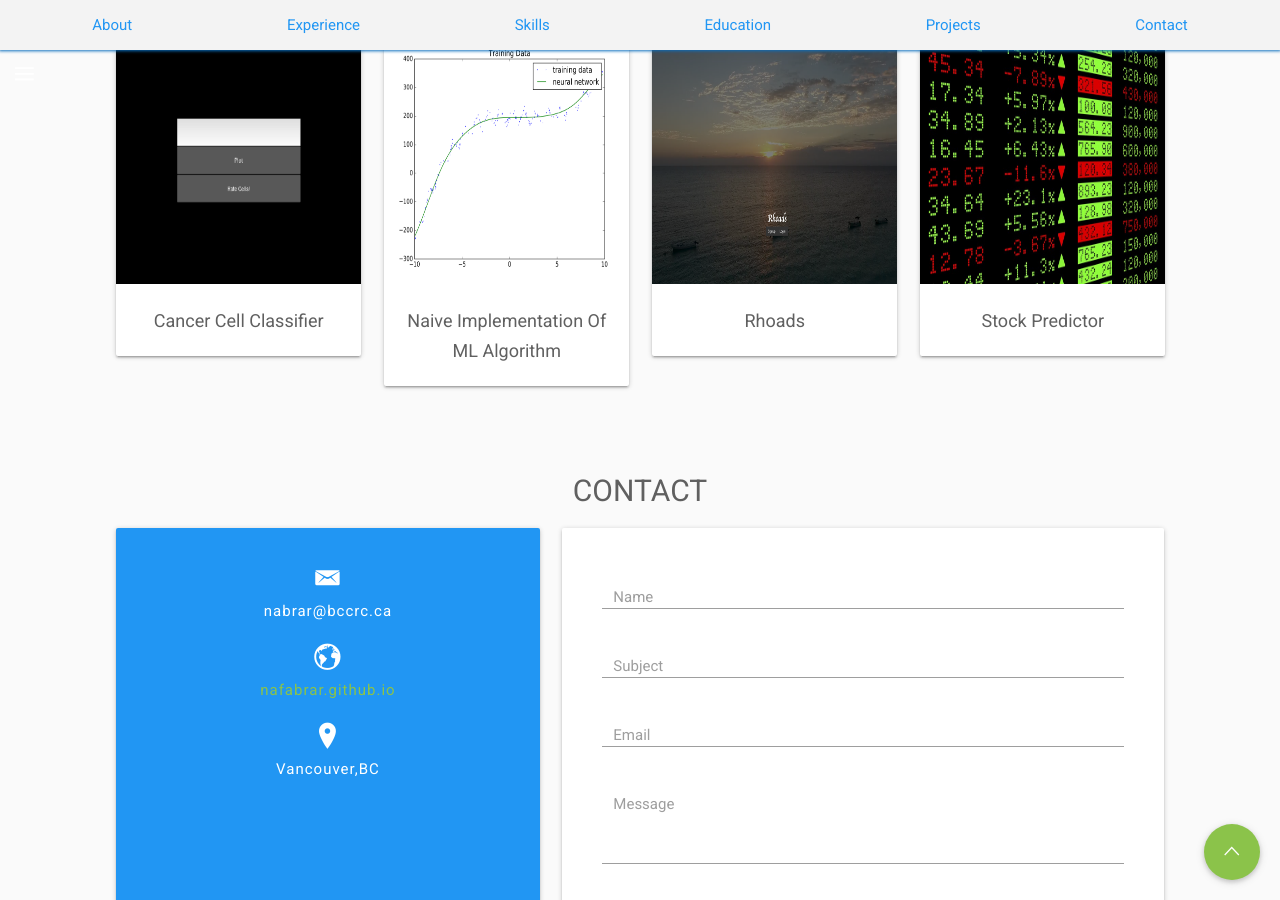
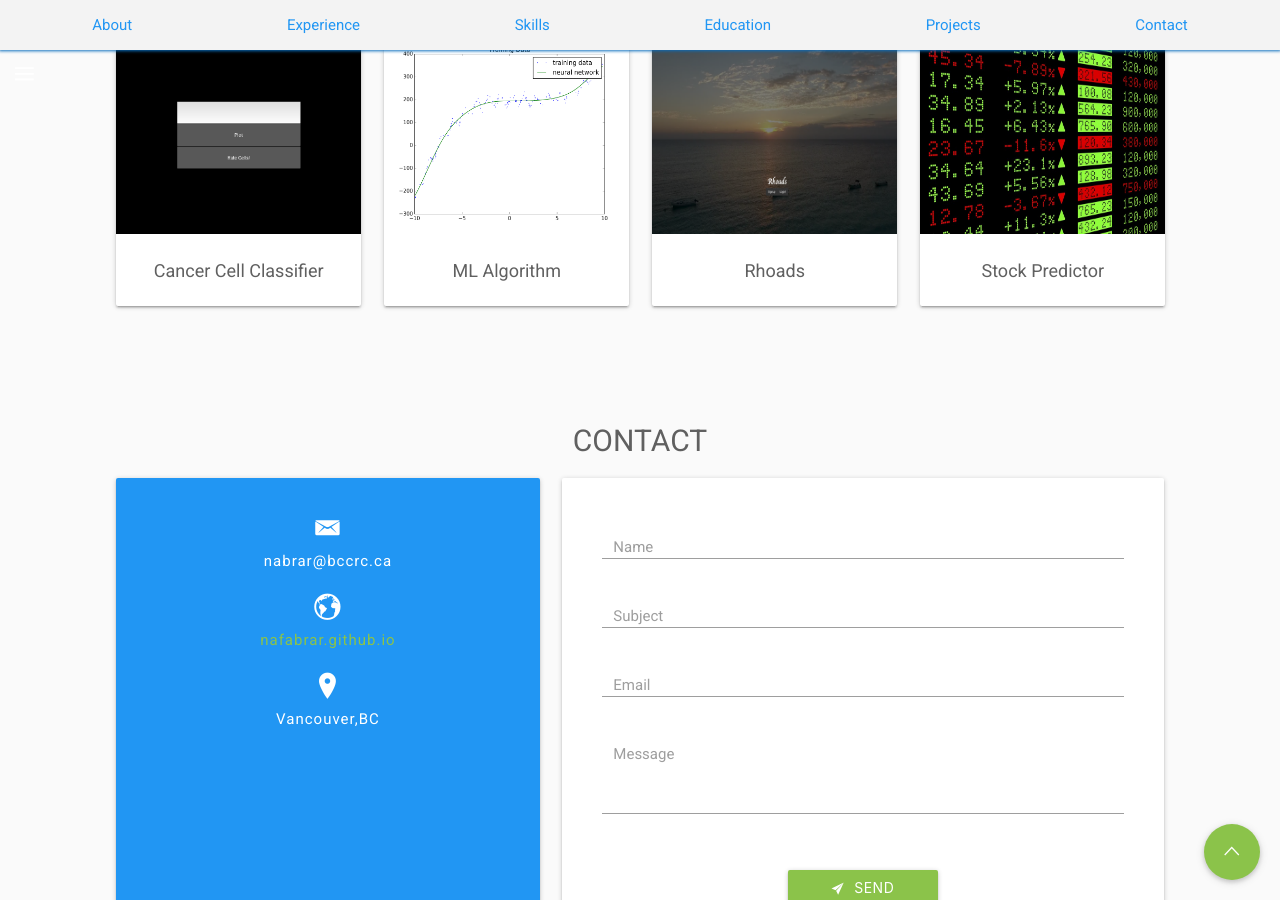
Before and after one commit to nafabrar/nafabrar.github.io, a Jekyll site: the page index.html, which Jekyll copies as it is, in a window 1280 px wide and 900 px high, scrolled down 2511 px. Built offline with Jekyll 4.4.1, drawn with Linux system fonts in a browser that asks for light colours; nearby versions of some CDN libraries; some web fonts are replaced; library files that are not in the unit come from our copies.

Commit message:
Update index.html

```diff
--- a/index.html
+++ b/index.html
@@ -526,7 +526,7 @@
                     <div class="portfolio card">
                         <figure class="hover-effect">
                             <!-- Portfolio Image -->
-                            <img class="img-responsive" src="images/portfolios/CC1.jpg" alt="" style="height:250px;" >
+                            <img class="img-responsive" src="images/portfolios/CC1.jpg" alt="" style="height:200px;" >
                             <!-- open-modal ID -->
                             <a data-toggle="modal" data-target="#modal1" href="#0">
                                 <figcaption><span>View Details</span></figcaption>
@@ -572,14 +572,14 @@
                     <div class="portfolio card">
                         <figure class="hover-effect">
                             <!-- Portfolio Image -->
-                            <img class="img-responsive" src="images/portfolios/nn.png" alt="" style="height:250px;">
+                            <img class="img-responsive" src="images/portfolios/nn.png" alt="" style="height:200px;">
                             <!-- open-modal ID -->
                             <a data-toggle="modal" data-target="#modal2" href="#0">
                                 <figcaption><span>View Details</span></figcaption>
                             </a>
                         </figure>
                         <!-- Portfolio Title -->
-                        <h6 class="text-capitalize text-center">Naive implementation of ML algorithm</h6>
+                        <h6 class="text-capitalize text-center">ML algorithm</h6>
                     </div>
                 </div>
                 <!-- ./Portfolio -->
@@ -618,7 +618,7 @@
                     <div class="portfolio card">
                         <figure class="hover-effect">
                             <!-- Portfolio Imag e-->
-                            <img class="img-responsive" src="images/portfolios/Welcome.png" alt="" style="height:250px;">
+                            <img class="img-responsive" src="images/portfolios/Welcome.png" alt="" style="height:200px;">
                             <!-- open-modal ID -->
                             <a data-toggle="modal" data-target="#modal3" href="#0">
                                 <figcaption><span>View Details</span></figcaption>
@@ -664,7 +664,7 @@
                     <div class="portfolio card">
                         <figure class="hover-effect">
                             <!-- Portfolio Image -->
-                            <img class="img-responsive" src="images/portfolios/stocks.jpg" alt="" style="height:250px;">
+                            <img class="img-responsive" src="images/portfolios/stocks.jpg" alt="" style="height:200px;">
                             <!-- open-modal ID -->
                             <a data-toggle="modal" data-target="#modal4" href="#0">
                                 <figcaption><span>View Details</span></figcaption>
```
